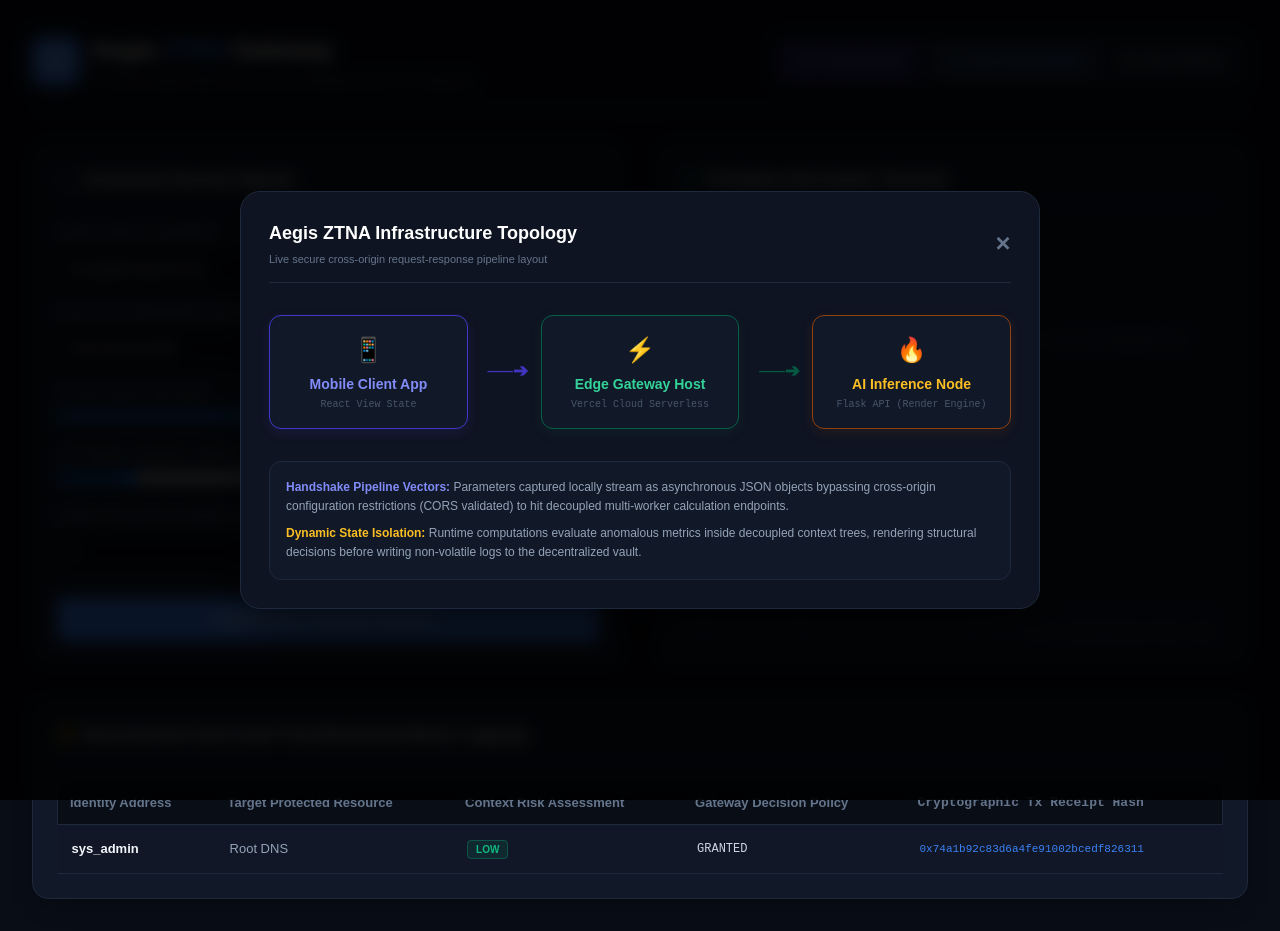
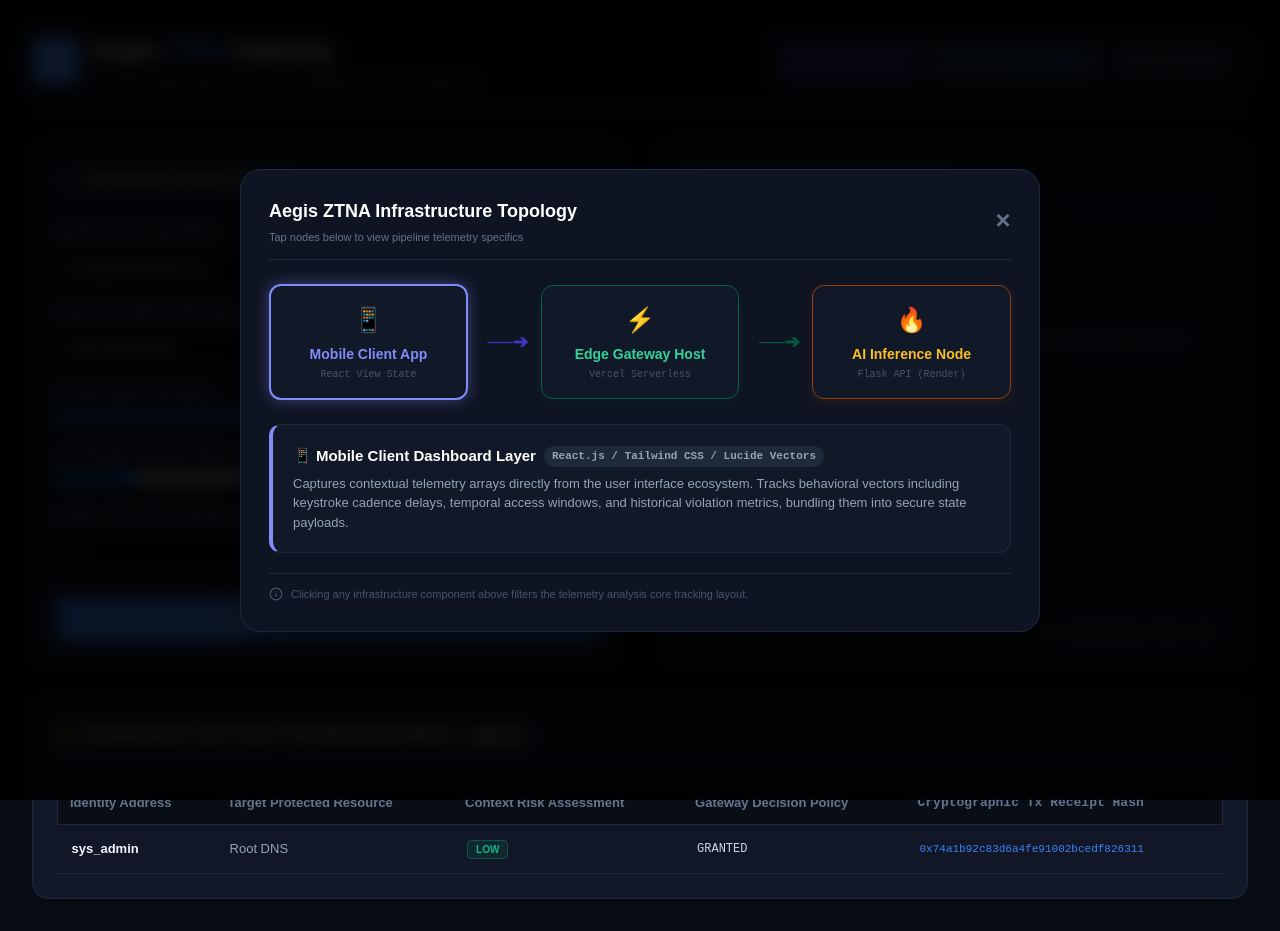
Before and after one commit to Anoop-Hampannavar/Aegis-ZTNA, a React (Vite) app in the folder frontend/: page / in a window 1280 px wide. Both pictures are taken after a click on the button "Topology Map". Built offline with nearby package versions, Linux system fonts and the light colour scheme; no server answers.

Commit message:
Update App.jsx

```diff
--- a/frontend/src/App.jsx
+++ b/frontend/src/App.jsx
@@ -1,23 +1,25 @@
 import React, { useState } from 'react';
-import { Shield, ShieldAlert, ShieldCheck, Activity, Database, Key, HelpCircle, Terminal, Layers, CheckCircle, Map } from 'lucide-react';
+import { Shield, ShieldAlert, ShieldCheck, Activity, Database, Key, HelpCircle, Terminal, Layers, CheckCircle, Map, Info } from 'lucide-react';
 
 export default function App() {
   const [inputs, setInputs] = useState({ user: 'anoop@enterprise.com', resource: 'Core Financial DB', hour: 10, delay: 130, attempts: 0 });
   const [loading, setLoading] = useState(false);
   const [evaluation, setEvaluation] = useState(null);
-  const [activeTab, setActiveTab] = useState('dashboard'); // State to toggle pages
+  const [activeTab, setActiveTab] = useState('dashboard');
   const [showArchModal, setShowArchModal] = useState(false);
+
+  // State to track which topology block is currently selected/clicked
+  const [selectedNode, setSelectedNode] = useState('client');
+
   const [chainLogs, setChainLogs] = useState([
     { user: 'sys_admin', resource: 'Root DNS', time: '10 mins ago', risk: 'LOW', status: 'GRANTED', tx: '0x74a1b92c83d6a4fe91002bcedf826311' }
   ]);
 
-  // Secure Environment Variable extraction with reliable fallback to your live Render instance
   const baseUrl = import.meta.env.VITE_API_URL || 'https://aegis-ztna.onrender.com';
 
   const triggerEvaluation = async () => {
     setLoading(true);
     try {
-      // Dynamic route generation targeting production cloud instances securely
       const response = await fetch(`${baseUrl}/api/access/evaluate`, {
         method: 'POST',
         headers: { 'Content-Type': 'application/json' },
@@ -38,10 +40,28 @@ export default function App() {
     }
   };
 
+  // Content dictionary for the 3 interactive topology blocks
+  const nodeDetails = {
+    client: {
+      title: "📱 Mobile Client Dashboard Layer",
+      tech: "React.js / Tailwind CSS / Lucide Vectors",
+      desc: "Captures contextual telemetry arrays directly from the user interface ecosystem. Tracks behavioral vectors including keystroke cadence delays, temporal access windows, and historical violation metrics, bundling them into secure state payloads."
+    },
+    gateway: {
+      title: "⚡ Edge Hosting CDN Layer",
+      tech: "Vercel Serverless Architecture",
+      desc: "Deploys production bundles globally to edge points for sub-millisecond static page parsing. Manages client routing states and translates security cross-origin environments (CORS configuration boundaries) to interface with decoupled engines."
+    },
+    engine: {
+      title: "🔥 AI Inference Compute Engine",
+      tech: "Flask Core / Isolation Forest ML Model / Gunicorn Workers",
+      desc: "Processes real-time multi-dimensional vectors using an unsupervised Isolation Forest model on Render clusters. Calculates structural risk levels and enforces automated gatekeeper parameters within custom request execution windows."
+    }
+  };
+
   return (
     <div style={{ backgroundColor: '#090d16', color: '#f8fafc', minHeight: '100vh', fontFamily: 'sans-serif', padding: '32px' }}>
 
-      {/* Injecting CSS Shimmer Styles Directly into Document for clean visual compilation */}
       <style>{`
         @keyframes shimmer {
           0% { background-position: -200% 0; }
@@ -62,6 +82,14 @@ export default function App() {
         }
         .pulse-arrow {
           animation: pulseArrow 2s infinite ease-in-out;
+        }
+        .topo-node {
+          transition: all 0.2s ease-in-out;
+          cursor: pointer;
+        }
+        .topo-node:hover {
+          transform: translateY(-2px);
+          filter: brightness(1.2);
         }
       `}</style>
 
@@ -85,7 +113,7 @@ export default function App() {
         <div style={{ display: 'flex', gap: '8px', background: '#111827', padding: '6px', borderRadius: '10px', border: '1px solid #1e293b', alignItems: 'center' }}>
           <button
             onClick={() => setShowArchModal(true)}
-            style={{ display: 'flex', alignItems: 'center', gap: '6px', padding: '8px 14px', borderRadius: '8px', border: 'none', cursor: 'pointer', fontSize: '13px', fontWeight: '600', background: '#1e1b4b', color: '#818cf8', marginRight: '4px', border: '1px solid #4338ca' }}
+            style={{ display: 'flex', alignItems: 'center', gap: '6px', padding: '8px 14px', borderRadius: '8px', border: '1px solid #4338ca', cursor: 'pointer', fontSize: '13px', fontWeight: '600', background: '#1e1b4b', color: '#818cf8', marginRight: '4px' }}
           >
             <Map size={16} /> Topology Map
           </button>
@@ -153,8 +181,6 @@ export default function App() {
                   onClick={triggerEvaluation}
                   disabled={loading}
                   style={{ width: '100%', background: '#3b82f6', color: '#ffffff', border: 'none', padding: '12px', borderRadius: '8px', fontSize: '13px', fontWeight: '700', cursor: 'pointer', transition: '0.2s', marginTop: '8px', boxShadow: '0 4px 12px rgba(59, 130, 246, 0.2)' }}
-                  onMouseOver={e => !loading && (e.target.style.background = '#2563eb')}
-                  onMouseOut={e => !loading && (e.target.style.background = '#3b82f6')}
                 >
                   {loading ? 'Evaluating Threat Parameters...' : 'Deploy Policy Challenge Evaluation'}
                 </button>
@@ -169,7 +195,6 @@ export default function App() {
                 </h2>
 
                 {loading ? (
-                  /* Dynamic Shimmer Placeholder Engine Loading State Layout */
                   <div style={{ display: 'flex', flexDirection: 'column', gap: '16px' }}>
                     <div className="shimmer-box" style={{ height: '125px' }}></div>
                     <div style={{ display: 'grid', gridTemplateColumns: '1fr 1fr', gap: '16px' }}>
@@ -297,7 +322,7 @@ export default function App() {
           </div>
 
           <div style={{ marginTop: '32px', borderTop: '1px solid #1e293b', paddingTop: '16px', display: 'flex', justifyContent: 'space-between', alignItems: 'center' }}>
-            <span style={{ fontSize: '11px', color: '#475569', uppercase: 'true', fontWeight: '700' }}>Hirasugar Institute of Technology • Major Academic Project 2026</span>
+            <span style={{ fontSize: '11px', color: '#475569', fontWeight: '700' }}>Hirasugar Institute of Technology • Major Academic Project 2026</span>
             <button onClick={() => setActiveTab('dashboard')} style={{ background: 'transparent', border: '1px solid #3b82f6', color: '#3b82f6', padding: '8px 16px', borderRadius: '6px', fontSize: '12px', fontWeight: '600', cursor: 'pointer' }}>Back to Real-time Node Console</button>
           </div>
         </div>
@@ -305,65 +330,84 @@ export default function App() {
 
       {/* INTERACTIVE TOPOLOGY DIAGRAM OVERLAY MODAL */}
       {showArchModal && (
-        <div style={{ fixed: 'true', position: 'fixed', inset: 0, top: 0, left: 0, right: 0, bottom: 0, backgroundColor: 'rgba(0,0,0,0.85)', backdropFilter: 'blur(8px)', zIndex: 9999, display: 'flex', alignItems: 'center', justifyContent: 'center', padding: '20px' }}>
+        <div style={{ position: 'fixed', inset: 0, top: 0, left: 0, right: 0, bottom: 0, backgroundColor: 'rgba(0,0,0,0.85)', backdropFilter: 'blur(8px)', zIndex: 9999, display: 'flex', alignItems: 'center', justifyContent: 'center', padding: '20px' }}>
           <div style={{ backgroundColor: '#0f1422', border: '1px solid #1e293b', borderRadius: '20px', maxWidth: '800px', width: '100%', padding: '28px', boxShadow: '0 25px 50px -12px rgba(0,0,0,0.5)', position: 'relative' }}>
 
             {/* Modal Exit Header */}
             <div style={{ display: 'flex', justifyContent: 'space-between', alignItems: 'center', borderBottom: '1px solid #1e293b', paddingBottom: '14px', marginBottom: '24px' }}>
               <div>
                 <h3 style={{ fontSize: '18px', fontWeight: '800', color: '#ffffff', margin: 0 }}>Aegis ZTNA Infrastructure Topology</h3>
-                <p style={{ fontSize: '11px', color: '#64748b', margin: '4px 0 0 0' }}>Live secure cross-origin request-response pipeline layout</p>
+                <p style={{ fontSize: '11px', color: '#64748b', margin: '4px 0 0 0' }}>Tap nodes below to view pipeline telemetry specifics</p>
               </div>
               <button
                 onClick={() => setShowArchModal(false)}
                 style={{ background: 'transparent', border: 'none', color: '#64748b', fontSize: '20px', cursor: 'pointer', fontWeight: 'bold' }}
-                onMouseOver={e => e.target.style.color = '#ffffff'}
-                onMouseOut={e => e.target.style.color = '#64748b'}
               >
                 ✕
               </button>
             </div>
 
-            {/* Visual Distributed Node Architecture Map */}
-            <div style={{ display: 'flex', gap: '16px', alignItems: 'center', justifyContent: 'space-between', margin: '32px 0', flexWrap: 'wrap' }}>
+            {/* Visual Distributed Node Architecture Map with Active state triggers */}
+            <div style={{ display: 'flex', gap: '16px', alignItems: 'center', justifyContent: 'space-between', margin: '24px 0', flexWrap: 'wrap' }}>
 
-              {/* Client Endpoint Block */}
-              <div style={{ flex: '1 1 180px', background: '#111827', border: '1px solid #4338ca', padding: '16px', borderRadius: '12px', textAlign: 'center', boxShadow: '0 4px 12px rgba(67, 56, 202, 0.15)' }}>
+              {/* Node 1: Client */}
+              <div
+                className="topo-node"
+                onClick={() => setSelectedNode('client')}
+                style={{ flex: '1 1 180px', background: '#111827', border: selectedNode === 'client' ? '2px solid #818cf8' : '1px solid #4338ca', padding: '16px', borderRadius: '12px', textAlign: 'center', boxShadow: selectedNode === 'client' ? '0 0 15px rgba(129, 140, 248, 0.4)' : '0 4px 12px rgba(67, 56, 202, 0.15)' }}
+              >
                 <div style={{ fontSize: '24px', marginBottom: '6px' }}>📱</div>
                 <div style={{ fontWeight: '700', fontSize: '14px', color: '#818cf8' }}>Mobile Client App</div>
                 <div style={{ fontSize: '10px', color: '#475569', marginTop: '2px', fontFamily: 'monospace' }}>React View State</div>
               </div>
 
-              {/* Data Vector Stream Line 1 */}
-              <div className="pulse-arrow" style={{ color: '#4338ca', fontWeight: 'bold', fontSize: '18px', display: 'flex', alignItems: 'center', gap: '2px', userSelect: 'none' }}>──➔</div>
+              <div className="pulse-arrow" style={{ color: '#4338ca', fontWeight: 'bold', fontSize: '18px', userSelect: 'none' }}>──➔</div>
 
-              {/* Static Frontend CDN Cluster Block */}
-              <div style={{ flex: '1 1 180px', background: '#111827', border: '1px solid #065f46', padding: '16px', borderRadius: '12px', textAlign: 'center', boxShadow: '0 4px 12px rgba(6, 95, 70, 0.15)' }}>
+              {/* Node 2: Gateway */}
+              <div
+                className="topo-node"
+                onClick={() => setSelectedNode('gateway')}
+                style={{ flex: '1 1 180px', background: '#111827', border: selectedNode === 'gateway' ? '2px solid #34d399' : '1px solid #065f46', padding: '16px', borderRadius: '12px', textAlign: 'center', boxShadow: selectedNode === 'gateway' ? '0 0 15px rgba(52, 211, 153, 0.4)' : '0 4px 12px rgba(6, 95, 70, 0.15)' }}
+              >
                 <div style={{ fontSize: '24px', marginBottom: '6px' }}>⚡</div>
                 <div style={{ fontWeight: '700', fontSize: '14px', color: '#34d399' }}>Edge Gateway Host</div>
-                <div style={{ fontSize: '10px', color: '#475569', marginTop: '2px', fontFamily: 'monospace' }}>Vercel Cloud Serverless</div>
+                <div style={{ fontSize: '10px', color: '#475569', marginTop: '2px', fontFamily: 'monospace' }}>Vercel Serverless</div>
               </div>
 
-              {/* Data Vector Stream Line 2 */}
-              <div className="pulse-arrow" style={{ color: '#065f46', fontWeight: 'bold', fontSize: '18px', display: 'flex', alignItems: 'center', gap: '2px', userSelect: 'none' }}>──➔</div>
+              <div className="pulse-arrow" style={{ color: '#065f46', fontWeight: 'bold', fontSize: '18px', userSelect: 'none' }}>──➔</div>
 
-              {/* Heavy Computing ML Engine Stack Block */}
-              <div style={{ flex: '1 1 180px', background: '#111827', border: '1px solid #92400e', padding: '16px', borderRadius: '12px', textAlign: 'center', boxShadow: '0 4px 12px rgba(146, 64, 14, 0.15)' }}>
+              {/* Node 3: AI Inference Engine */}
+              <div
+                className="topo-node"
+                onClick={() => setSelectedNode('engine')}
+                style={{ flex: '1 1 180px', background: '#111827', border: selectedNode === 'engine' ? '2px solid #fbbf24' : '1px solid #92400e', padding: '16px', borderRadius: '12px', textAlign: 'center', boxShadow: selectedNode === 'engine' ? '0 0 15px rgba(251, 191, 36, 0.4)' : '0 4px 12px rgba(146, 64, 14, 0.15)' }}
+              >
                 <div style={{ fontSize: '24px', marginBottom: '6px' }}>🔥</div>
                 <div style={{ fontWeight: '700', fontSize: '14px', color: '#fbbf24' }}>AI Inference Node</div>
-                <div style={{ fontSize: '10px', color: '#475569', marginTop: '2px', fontFamily: 'monospace' }}>Flask API (Render Engine)</div>
+                <div style={{ fontSize: '10px', color: '#475569', marginTop: '2px', fontFamily: 'monospace' }}>Flask API (Render)</div>
               </div>
 
             </div>
 
-            {/* Technical Verification Details */}
-            <div style={{ background: '#111827', border: '1px solid #1e293b', padding: '16px', borderRadius: '12px', fontSize: '12px', color: '#94a3b8', lineHeight: '1.6' }}>
-              <div style={{ marginBottom: '8px' }}>
-                <strong style={{ color: '#818cf8' }}>Handshake Pipeline Vectors:</strong> Parameters captured locally stream as asynchronous JSON objects bypassing cross-origin configuration restrictions (CORS validated) to hit decoupled multi-worker calculation endpoints.
+            {/* DYNAMIC INFORMATION SUB-PANEL: Updates dynamically based on clicked node */}
+            <div style={{ background: '#111827', border: '1px solid #1e293b', padding: '20px', borderRadius: '12px', marginTop: '20px', borderLeft: `4px solid ${selectedNode === 'client' ? '#818cf8' : selectedNode === 'gateway' ? '#34d399' : '#fbbf24'}` }}>
+              <div style={{ display: 'flex', alignItems: 'center', gap: '8px', marginBottom: '6px' }}>
+                <h4 style={{ margin: 0, fontSize: '15px', fontWeight: '700', color: '#ffffff' }}>
+                  {nodeDetails[selectedNode].title}
+                </h4>
+                <span style={{ fontSize: '11px', background: '#1e293b', padding: '2px 8px', borderRadius: '12px', color: '#94a3b8', fontWeight: '600', fontFamily: 'monospace' }}>
+                  {nodeDetails[selectedNode].tech}
+                </span>
               </div>
-              <div>
-                <strong style={{ color: '#fbbf24' }}>Dynamic State Isolation:</strong> Runtime computations evaluate anomalous metrics inside decoupled context trees, rendering structural decisions before writing non-volatile logs to the decentralized vault.
-              </div>
+              <p style={{ margin: 0, fontSize: '13px', color: '#94a3b8', lineHeight: '1.5' }}>
+                {nodeDetails[selectedNode].desc}
+              </p>
+            </div>
+
+            {/* Technical Footer Summary Info */}
+            <div style={{ marginTop: '20px', display: 'flex', alignItems: 'center', gap: '8px', fontSize: '11px', color: '#475569', borderTop: '1px solid #1e293b', paddingTop: '12px' }}>
+              <Info size={14} />
+              <span>Clicking any infrastructure component above filters the telemetry analysis core tracking layout.</span>
             </div>
 
           </div>
```
